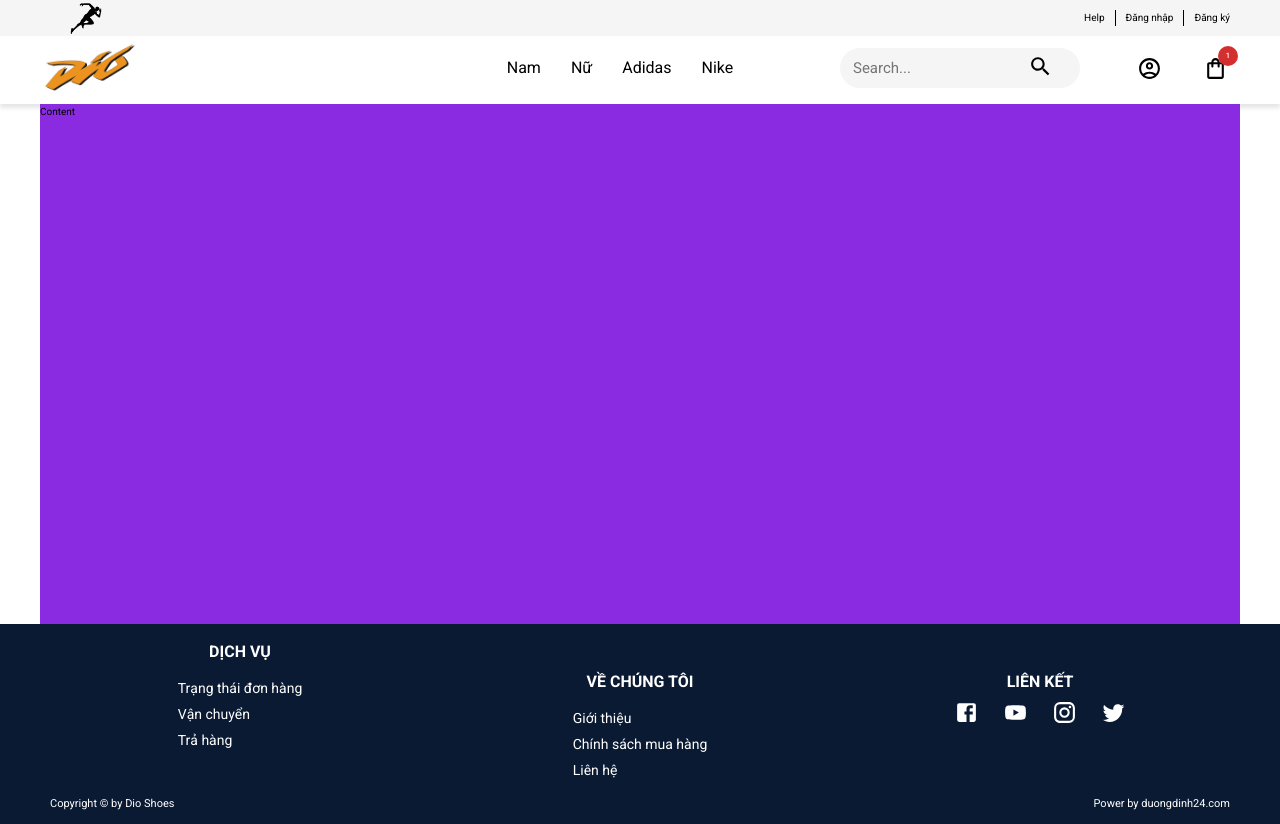
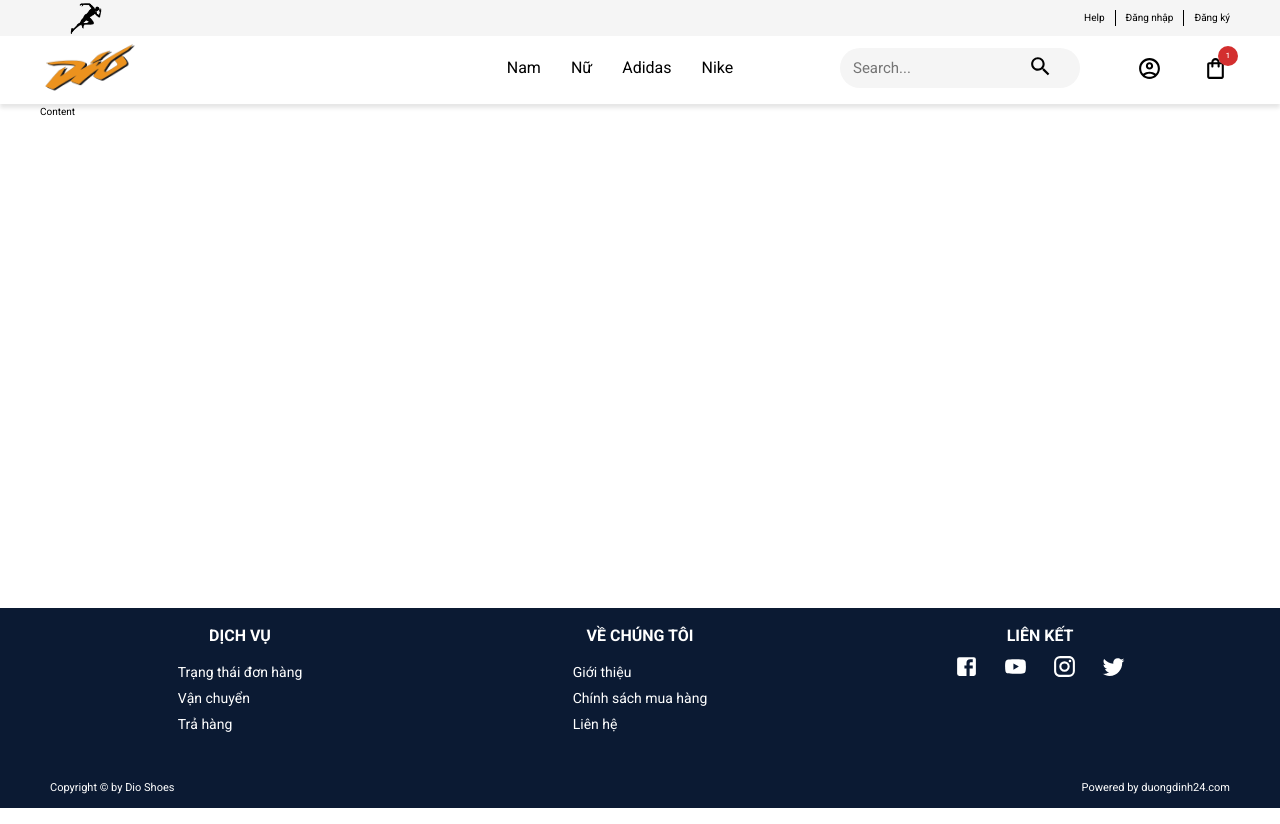
Before and after one commit to duongdinh24/dio-shoes, a React (Create React App) app in the folder client/: page / in a window 1280 px wide. Built offline with nearby package versions, Linux system fonts and the light colour scheme.

Commit message:
fix footer

```diff
--- a/client/src/App.css
+++ b/client/src/App.css
@@ -34,7 +34,6 @@ code {
 }
 
 .content {
-  min-height: 65vh;
-  background-color: blueviolet;
+  min-height: 63vh;
   width: 1200px;
 }
--- a/client/src/layouts/Footer/Footer.style.js
+++ b/client/src/layouts/Footer/Footer.style.js
@@ -37,19 +37,23 @@ export const FooterLeft = styled.div`
 `;
 
 export const FooterCenter = styled.div`
-    margin-top: 30px;
     flex: 1;
     display: flex;
     flex-direction: column;
     align-items: center;
+    @media ${devices.mobileM} {
+        margin-top: 30px;
+    }
 `;
 
 export const FooterRight = styled.div`
-    margin-top: 30px;
     flex: 1;
     display: flex;
     flex-direction: column;
     align-items: center;
+    @media ${devices.mobileM} {
+        margin-top: 30px;
+    }
 `;
 
 export const FooterHead = styled.h3`
--- a/client/src/layouts/Footer/index.jsx
+++ b/client/src/layouts/Footer/index.jsx
@@ -47,7 +47,7 @@ const index = () => {
             </FooterMain>
             <FooterPolicy>
                 <Copyright> Copyright © by Dio Shoes</Copyright>
-                <Copyright>Power by duongdinh24.com</Copyright>
+                <Copyright>Powered by duongdinh24.com</Copyright>
             </FooterPolicy>
         </FooterContainer>
     )
```
Also changed, not shown: client/src/pages/Home/index.jsx (added).
